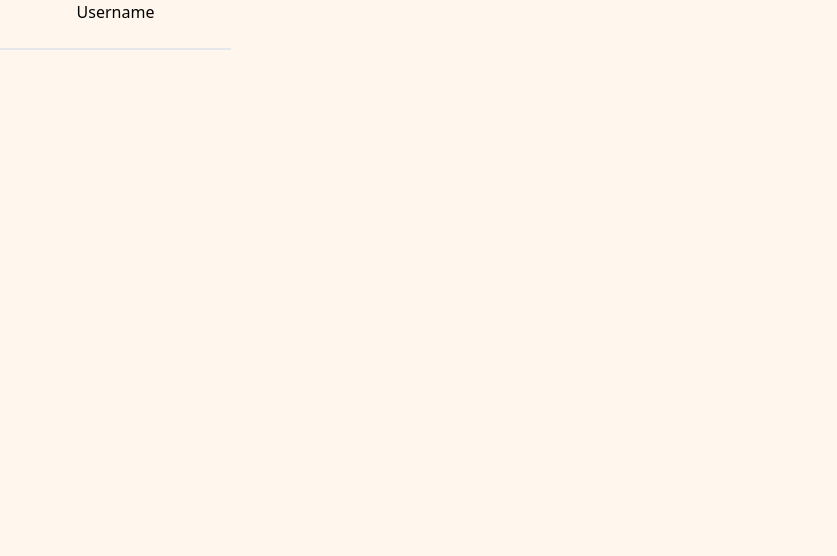
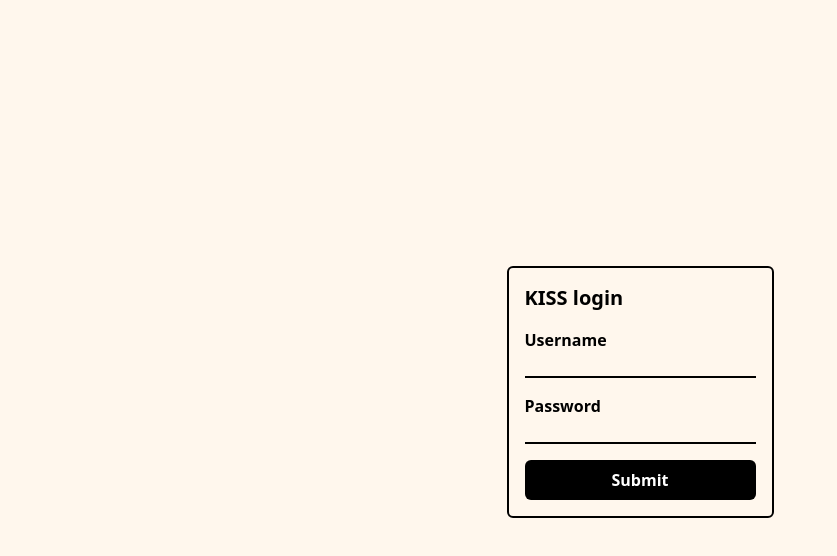
Before and after one commit to Adotweb/gisx, a website: page static/draft/index.html in a window 1280 px wide. Shown: the whole page, without its empty margins (0-837 px from the left). Drawn offline with nearby package versions, Linux system fonts and the light colour scheme.

Commit message:
started on new design

```diff
--- a/static/draft/index.html
+++ b/static/draft/index.html
@@ -27,13 +27,15 @@
 <body class="bg-orange-50">
 
 
-	<div class= flex justify-center">
-		<form action="" class="flex flex-col items-center">
+	<div class="h-full flex items-center justify-center">
+		<form method="POST" hx-post="/id/kaschuso/login" hx-trigger="submit" class="flex flex-col items-start border-2 border-black rounded-md p-4">
+			<div class="title font-bold text-xl pb-4">KISS login</div>
+			<label for="username"><div class="font-bold">Username</div></label>
+			<input type="text" name="username" class="bg-transparent outline-none border-b-2 border-black">
+			<label for="passowrd" class="pt-4"><div class="font-bold">Password</div></label>
+			<input type="password" name="password" class="bg-transparent outline-none border-b-2 border-black">
 
-			<label for="username">Username</label>
-			<input type="text" class="bg-transparent outline-none border-b-2 border-blac">
-
-
+			<button type="submit" class="mt-4 text-white font-bold bg-black rounded-md p-2 w-full">Submit</button>
 		</form>
 	</div>
 
```
